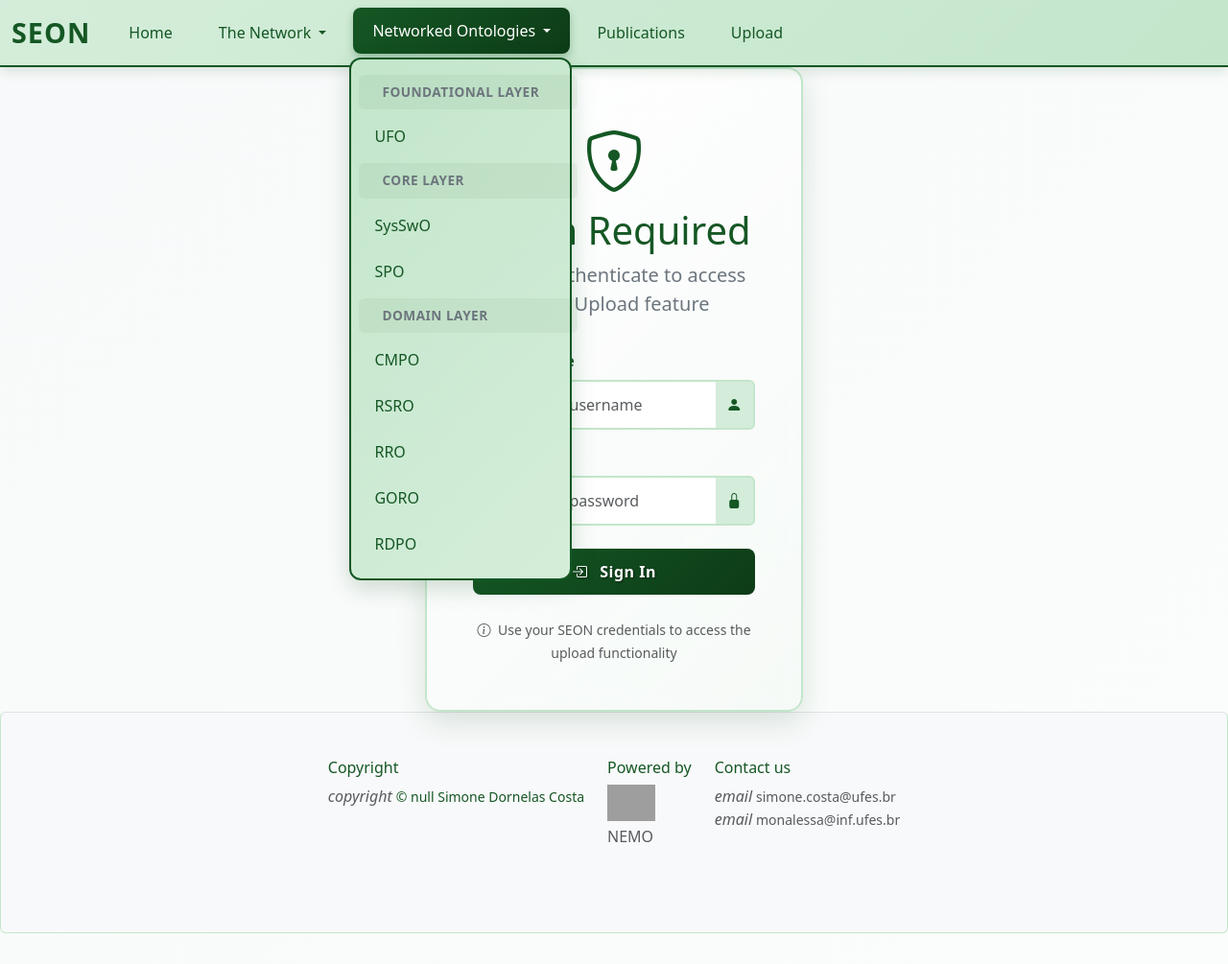
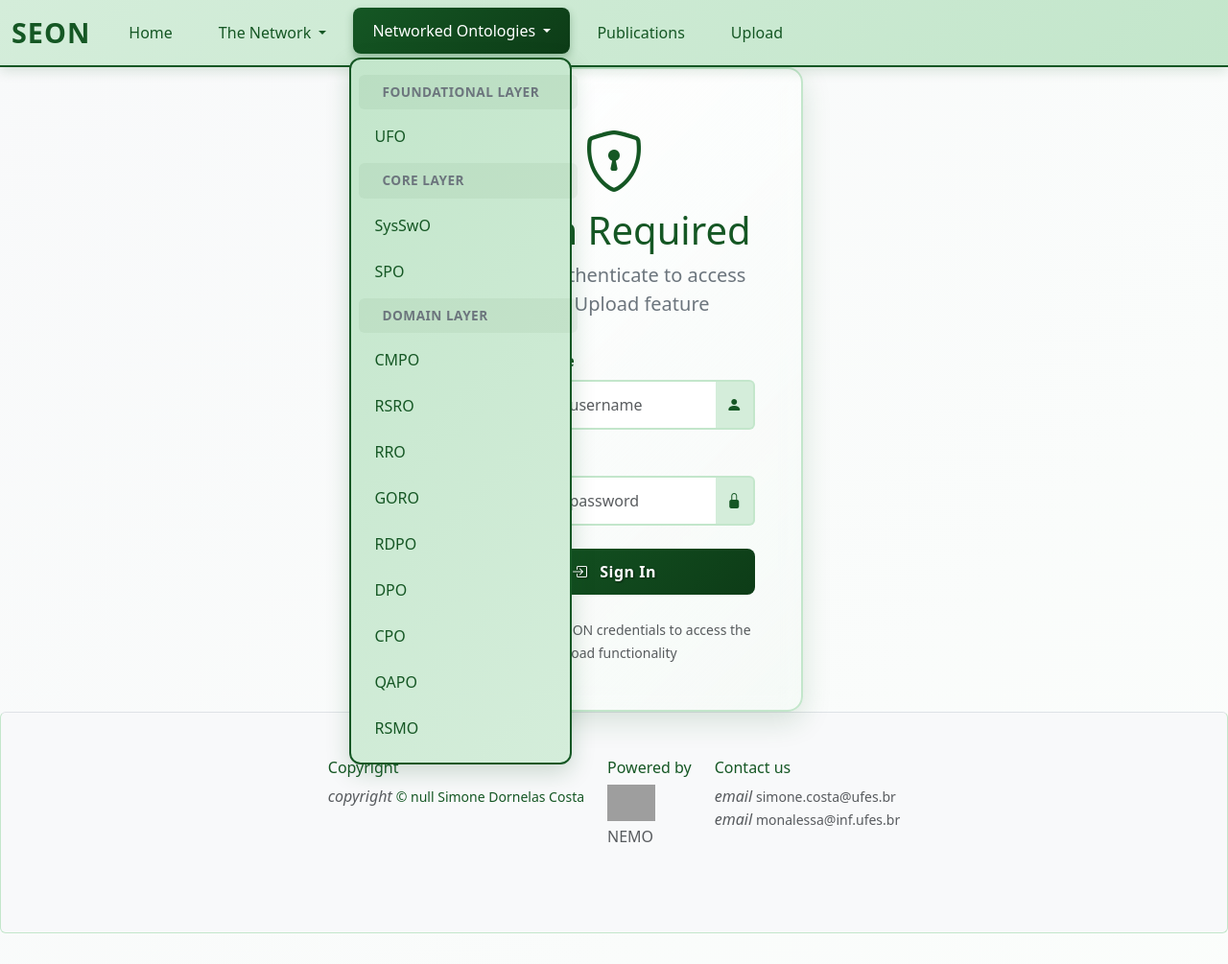
Before and after one commit to naascimento0/SEON_Script_Website, a Spring Boot app: page /login in a window 1280 px wide, after a click on "Networked Ontologies". Shown: the whole page at 96% size. Run offline with Spring Boot 4, Linux system fonts and the light colour scheme; some of the project's set-up classes (security, data sources, template engines, error pages and the like) are left out, and stand-ins take their place; grey boxes are pictures that could not be loaded.

Commit message:
feat: add even more ontologies to navbar

```diff
--- a/src/main/resources/templates/fragments/layout.html
+++ b/src/main/resources/templates/fragments/layout.html
@@ -58,6 +58,10 @@
                             <li><a class="dropdown-item" href="/ontology/rro">RRO</a></li>
                             <li><a class="dropdown-item" href="/ontology/goro">GORO</a></li>
                             <li><a class="dropdown-item" href="/ontology/rdpo">RDPO</a></li>
+                            <li><a class="dropdown-item" href="/ontology/dpo">DPO</a></li>
+                            <li><a class="dropdown-item" href="/ontology/cpo">CPO</a></li>
+                            <li><a class="dropdown-item" href="/ontology/qapo">QAPO</a></li>
+                            <li><a class="dropdown-item" href="/ontology/rsmo">RSMO</a></li>
                         </ul>
                     </li>
 
```
